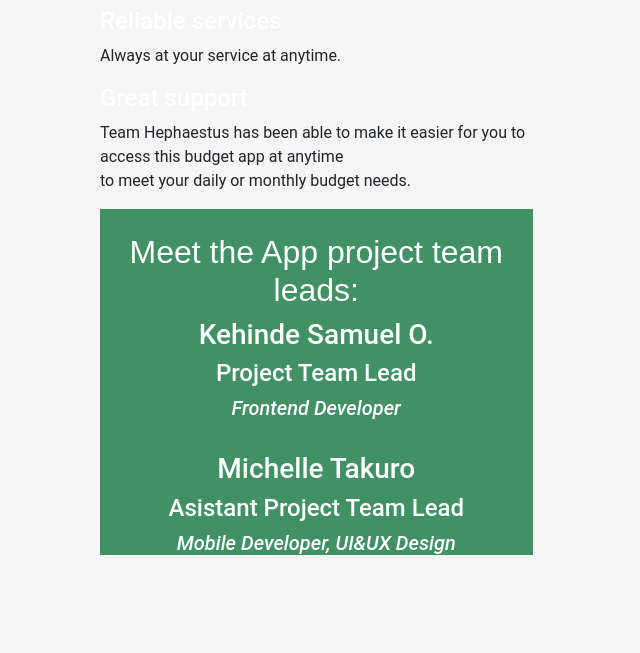
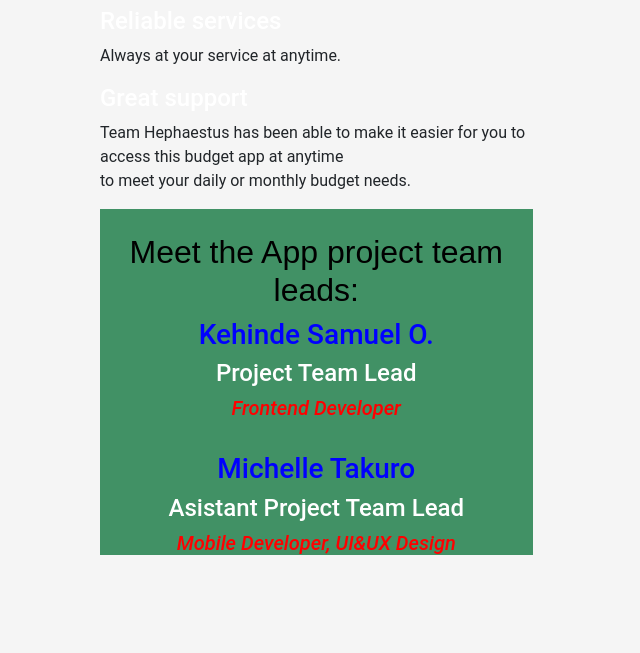
Before and after one commit to hngi/Hephaestus-Budget, a PHP site: page /about in a window 1280 px wide. Shown: the part 1403-2056 px from the top of the page, without its empty margins (0-640 px from the left). Run offline with PHP 8.4, Linux system fonts and the light colour scheme.

Commit message:
updated about us

```diff
--- a/about.php
+++ b/about.php
@@ -49,12 +49,12 @@ a:hover, a:active {
         .wrapper {
             text-align: center;
             background: rgb(65, 145, 101);
-            color: white;
+            color: blue;
         }
 
         h2 {
             font-family: sans-serif;
-            color: white;
+            color:black;
         }
 
         h4 {
@@ -62,7 +62,7 @@ a:hover, a:active {
         }
 
         h5 {
-            color: white;
+            color: red;
         }
    </style>
 </head>
```
